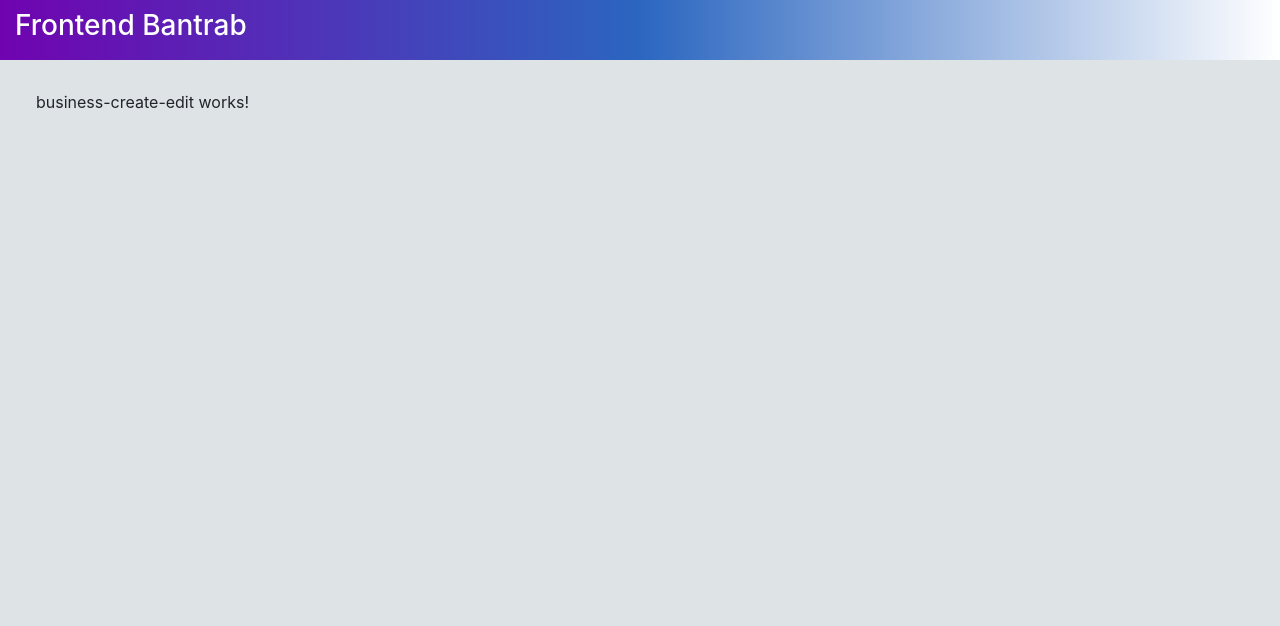
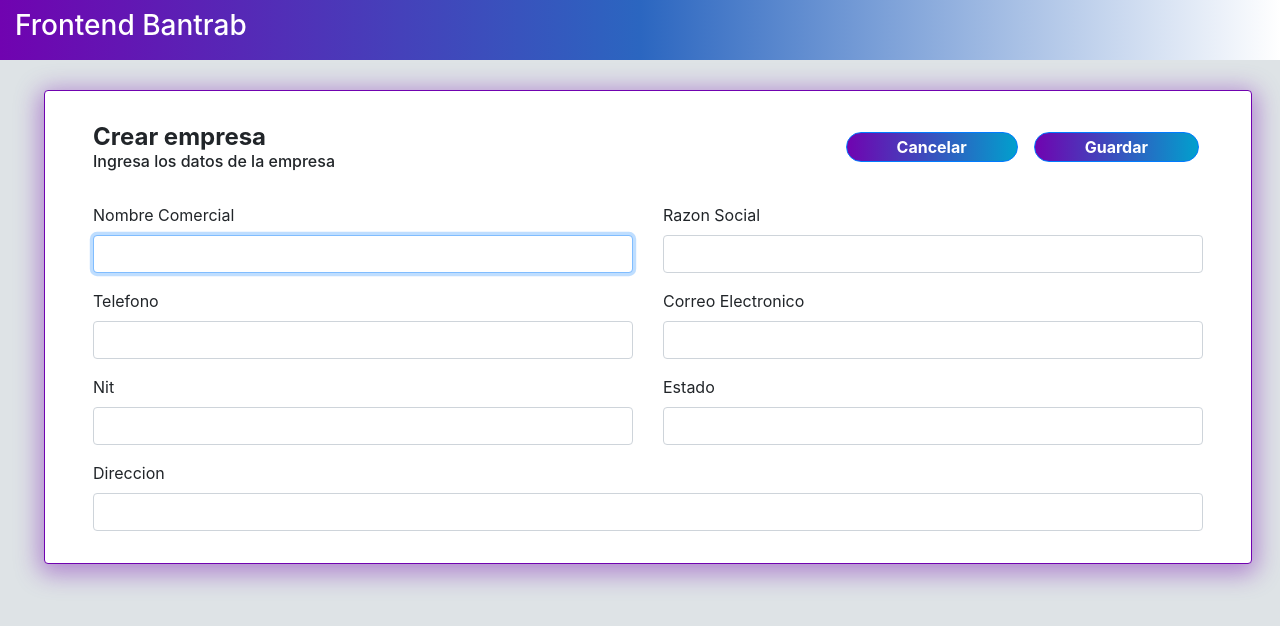
Before and after one commit to santosdmg/bantrab-frontend-tes, an Angular app: page /business/create in a window 1280 px wide. Shown: the top 626 px of the page. Built offline with nearby package versions, Linux system fonts and the light colour scheme.

Commit message:
CHANGE: Diseño del formulario para la creacion y edicion de empresa

```diff
--- a/src/app/pages/business/business-create-edit/business-create-edit.component.html
+++ b/src/app/pages/business/business-create-edit/business-create-edit.component.html
@@ -1 +1,72 @@
-<p>business-create-edit works!</p>
+<div id='business-create-edit'>
+  <div class="card p-0 mb-4">
+    <form *ngIf="form" [formGroup]="form" (ngSubmit)="submit()">
+      <div class="title-container w-100 py-2 mt-4 pr-5">
+        <div class="pl-5 w-100 d-flex align-items-center">
+          <div class="flex-grow-1">
+            <h4 class='text-left title-text font-weight-bold m-0'>Crear empresa</h4>
+            <h6 class='text-left title-text m-0'>Ingresa los datos de la empresa</h6>
+          </div>
+          <div class="pr-1">
+            <button class="btn btn-primary font-weight-bold mr-3" type="button">Cancelar</button>
+            <button class="btn btn-primary font-weight-bold" type="submit">Guardar</button>
+          </div>
+        </div>
+      </div>
+
+      <div class="mx-5 mt-4 mb-3">
+        <div class="row">
+          <div class="col-6 form-group">
+            <label>Nombre Comercial</label>
+            <input (change)="removeFormControlError($event, form.controls['nombre_comercial'])" id="nombre_comercial" name="nombre_comercial"
+                   class="form-control" autofocus="" [ngClass]="{ 'is-invalid': submitted && f.nombre_comercial.errors }">
+            <control-messages [control]="form.controls['nombre_comercial']">
+            </control-messages>
+          </div>
+          <div class="col-6 form-group">
+            <label>Razon Social</label>
+            <input (change)="removeFormControlError($event, form.controls['razon_social'])" id="razon_social" name="razon_social"
+                   class="form-control" [ngClass]="{ 'is-invalid': submitted && f.razon_social.errors }">
+            <control-messages [control]="form.controls['razon_social']">
+            </control-messages>
+          </div>
+          <div class="col-6 form-group">
+            <label>Telefono</label>
+            <input (change)="removeFormControlError($event, form.controls['telefono'])" id="telefono" name="telefono"
+                   class="form-control" [ngClass]="{ 'is-invalid': submitted && f.telefono.errors }">
+            <control-messages [control]="form.controls['telefono']">
+            </control-messages>
+          </div>
+          <div class="col-6 form-group">
+            <label>Correo Electronico</label>
+            <input (change)="removeFormControlError($event, form.controls['correo'])" id="correo" name="correo"
+                   class="form-control" [ngClass]="{ 'is-invalid': submitted && f.correo.errors }">
+            <control-messages [control]="form.controls['correo']">
+            </control-messages>
+          </div>
+          <div class="col-6 form-group">
+            <label>Nit</label>
+            <input (change)="removeFormControlError($event, form.controls['nit'])" id="nit" name="nit"
+                   class="form-control" [ngClass]="{ 'is-invalid': submitted && f.nit.errors }">
+            <control-messages [control]="form.controls['nit']">
+            </control-messages>
+          </div>
+          <div class="col-6 form-group">
+            <label>Estado</label>
+            <input (change)="removeFormControlError($event, form.controls['estado'])" id="estado" name="estado"
+                   class="form-control" [ngClass]="{ 'is-invalid': submitted && f.estado.errors }">
+            <control-messages [control]="form.controls['estado']">
+            </control-messages>
+          </div>
+          <div class="col-12 form-group">
+            <label>Direccion</label>
+            <input (change)="removeFormControlError($event, form.controls['direccion'])" id="direccion" name="direccion"
+                   class="form-control" [ngClass]="{ 'is-invalid': submitted && f.direccion.errors }">
+            <control-messages [control]="form.controls['direccion']">
+            </control-messages>
+          </div>
+        </div>
+      </div>
+    </form>
+  </div>
+</div>
--- a/src/app/pages/business/business-create-edit/business-create-edit.component.ts
+++ b/src/app/pages/business/business-create-edit/business-create-edit.component.ts
@@ -1,4 +1,5 @@
-import { Component, OnInit } from '@angular/core';
+import {Component, OnInit} from '@angular/core';
+import {FormControl, FormBuilder, FormGroup, Validators, AbstractControl} from '@angular/forms';
 
 @Component({
   selector: 'app-business-create-edit',
@@ -6,10 +7,51 @@
   styleUrls: ['./business-create-edit.component.scss']
 })
 export class BusinessCreateEditComponent implements OnInit {
+  form: FormGroup = this.formBuilder.group({
+    nombre_comercial: ['', Validators.required],
+    razon_social: ['', Validators.required],
+    telefono: ['', Validators.required],
+    correo: ['', Validators.required, Validators.email],
+    nit: ['', Validators.required],
+    estado: ['', Validators.required],
+    direccion: ['', Validators.required],
+  });
+  submitted: boolean = false;
 
-  constructor() { }
+
+  constructor(private formBuilder: FormBuilder) {
+  }
 
   ngOnInit(): void {
   }
 
+  get f(): { [key: string]: AbstractControl } {
+    return this.form.controls;
+  }
+
+  removeFormControlError(ev: any, control: AbstractControl) {
+    if (ev.target.value != '' && ev.target.value != null) {
+      control.setErrors(null);
+    }
+  }
+
+  submit() {
+    this.submitted = true;
+    if (this.form.invalid) {
+      Object.keys(this.form.controls).forEach(field => {
+        const control = this.form.get(field);
+        console.log(control)
+        if (control && control instanceof FormControl) {
+          control.markAsTouched({onlySelf: true});
+          if (control.valid) {
+            control.setErrors(null);
+          }
+        }
+      });
+      return;
+    }
+
+    console.log(JSON.stringify(this.form.value, null, 2));
+  }
+
 }
```
